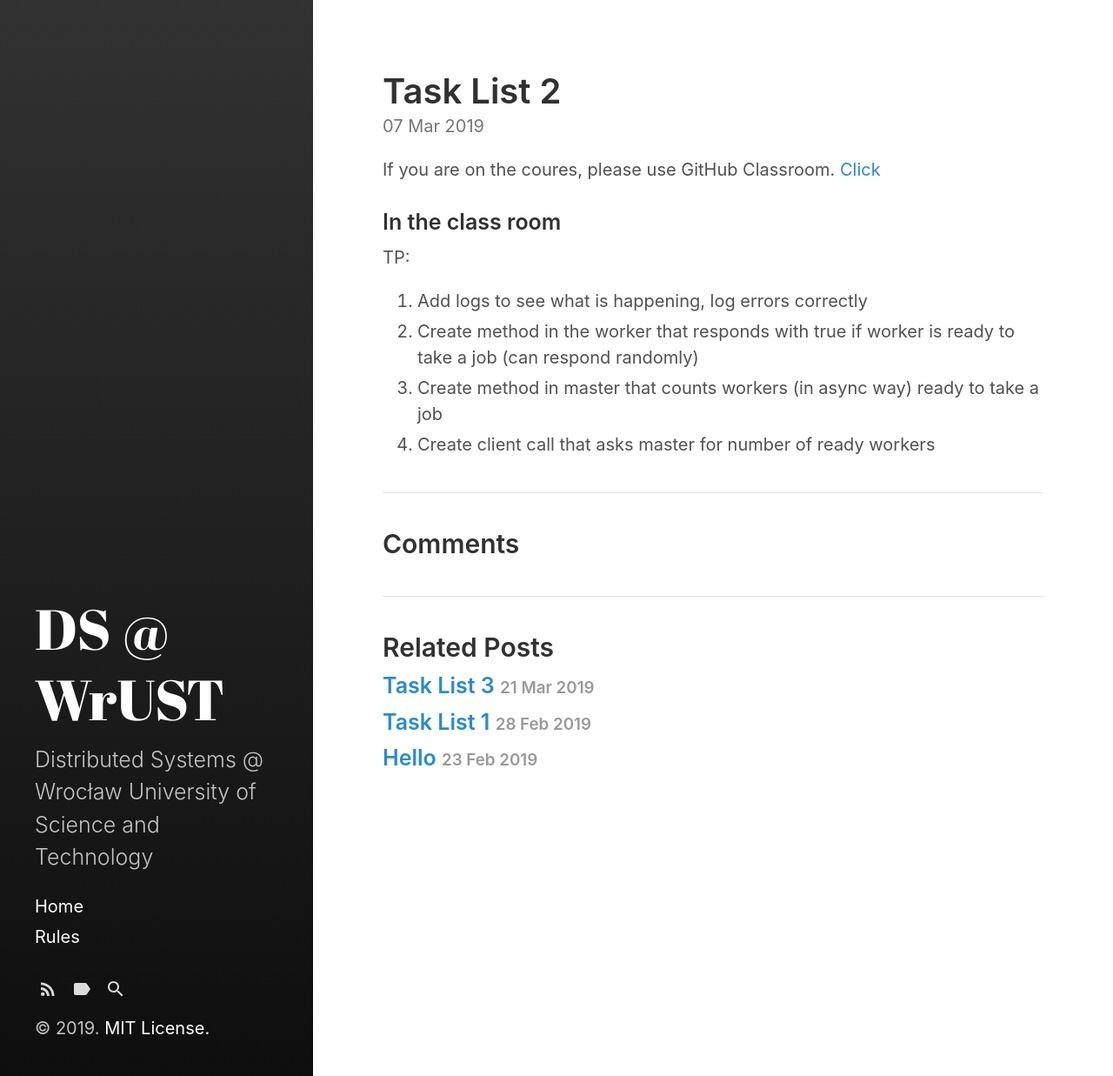
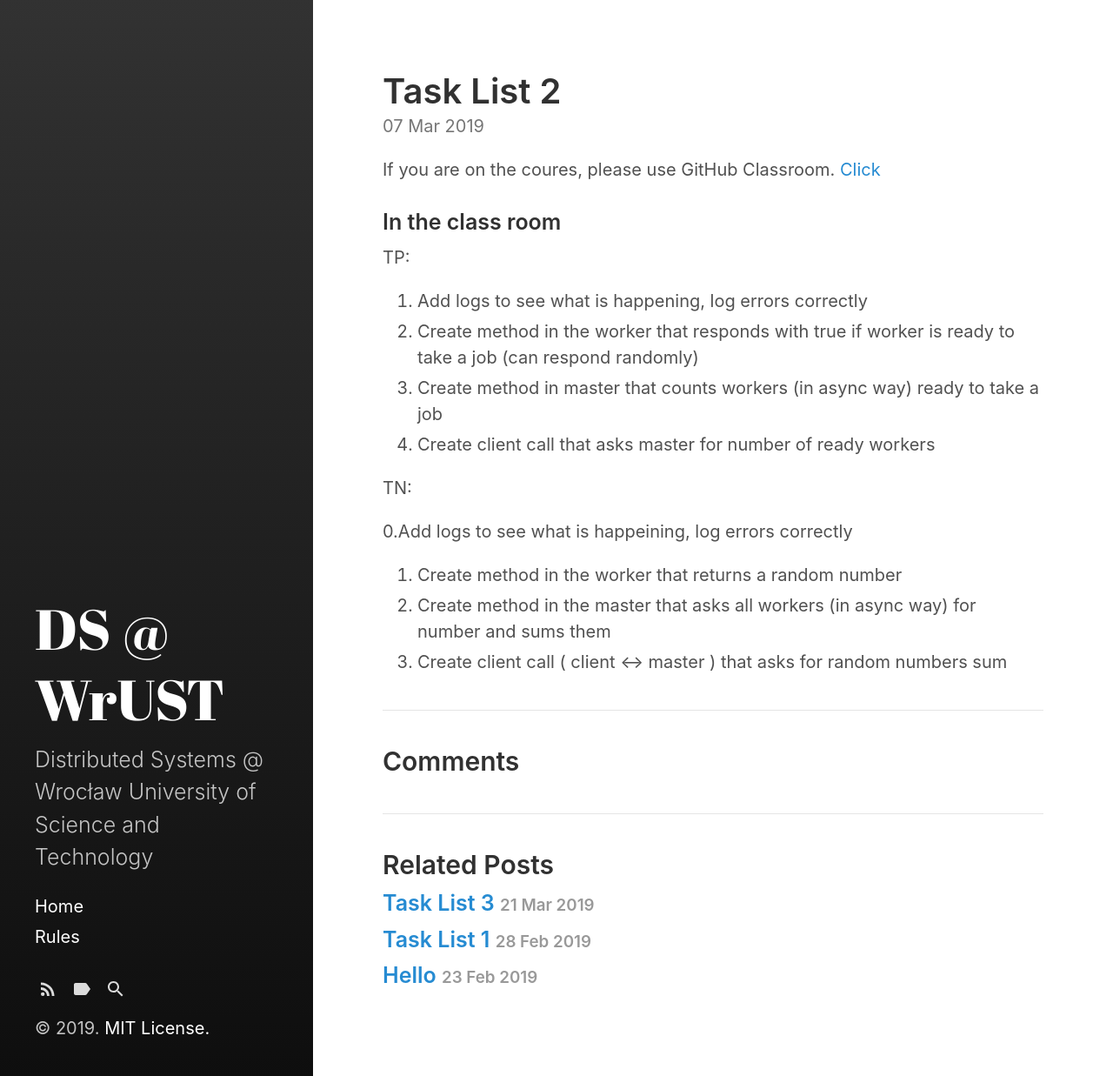
Before and after one commit to distributed-systems-wrust/distributed.github.com, a Jekyll site: the page built from _posts/2019-03-07-l2.md, in a window 1280 px wide. Shown: the whole page at 87% size. Built offline with Jekyll 4.4.1, drawn with Linux system fonts in a browser that asks for light colours.

Commit message:
class tasks

```diff
--- a/_posts/2019-03-07-l2.md
+++ b/_posts/2019-03-07-l2.md
@@ -15,3 +15,10 @@ TP:
 1. Create method in the worker that responds with true if worker is ready to take a job (can respond randomly)
 2. Create method in master that counts workers (in async way) ready to take a job
 3. Create client call that asks master for number of ready workers
+
+TN:
+
+0.Add logs to see what is happeining, log errors correctly
+1. Create method in the worker that returns a random number
+2. Create method in the master that asks all workers (in async way) for number and sums them
+3. Create client call ( client <-> master ) that asks for random numbers sum
```
